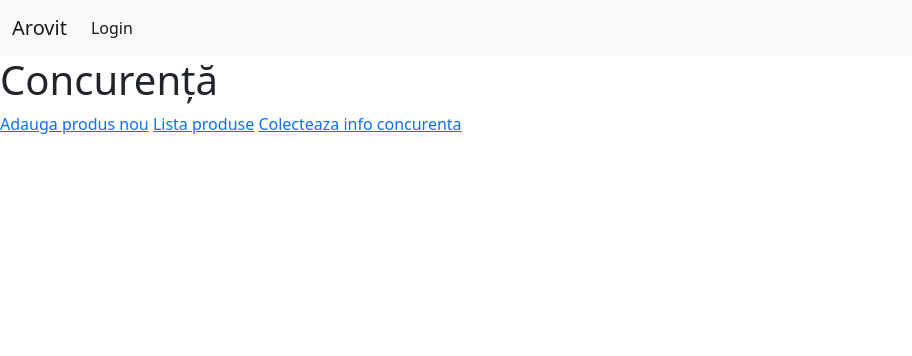
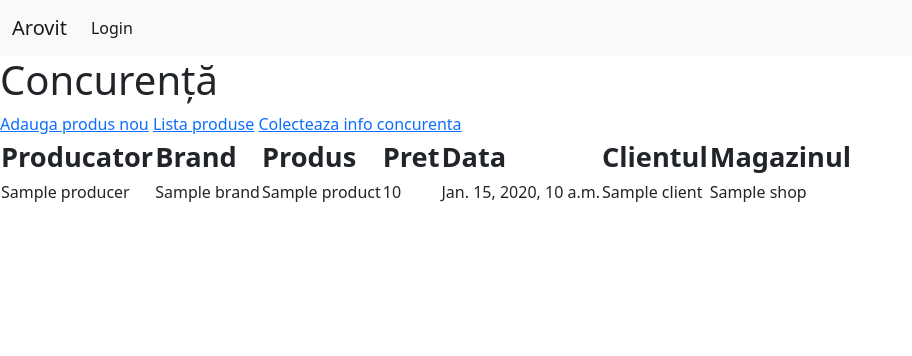
Before and after one commit to radufritea/registru, a Django app: template sales/templates/sales/info_competition.html in a window 1280 px wide. Shown: the top 356 px of the page, without its empty margins (0-912 px from the left). Run offline with Django 4.2, Linux system fonts and the light colour scheme; the template is opened without the code that fills it: most values are stand-ins (such as "Sample title", 1, 10 or a date in 2020).

Commit message:
fixed price info collection

```diff
--- a/sales/models.py
+++ b/sales/models.py
@@ -211,7 +211,7 @@ class ProductInfo(models.Model):
 
 
 class PriceEntry(models.Model):
-	price_value = models.FloatField(null=True)
+	price_value = models.FloatField(null=True, default=0)
 	product = models.ForeignKey(ProductInfo, on_delete=models.CASCADE, related_name='productinfo')
 	agent = models.ForeignKey(Agent, blank=True, null=True, on_delete=models.SET_NULL)
 	client = models.ForeignKey(Client, blank=True, null=True, on_delete=models.SET_NULL, related_name="priceinfo_client")
--- a/sales/templates/sales/info_competition.html
+++ b/sales/templates/sales/info_competition.html
@@ -8,4 +8,42 @@
 <a href="{% url 'sales:productinfo_list' %}">Lista produse</a>
 <a href="{% url 'sales:select_client' %}?source=priceinfo">Colecteaza info concurenta</a>
 
+<section class="row">
+    <div class="col">
+        <table>
+            <thead>
+                <tr>
+                    <th>Producator</th>
+                    <th>Brand</th>
+                    <th>Produs</th>
+                    <th>Pret</th>
+                    <th>Data</th>
+                    <th>Clientul</th>
+                    <th>Magazinul</th>
+                </tr>
+            </thead>
+            <tbody>
+                {% for line in data%}
+                <tr>
+                    <td>{{ line.product.producer }}</td>
+                    <td>{{ line.product.brand }}</td>
+                    <td>{{ line.product.name }}</td>
+                    <td>{{ line.price_value }}</td>
+                    <td>{{ line.date_created }}</td>
+                    <td>{{ line.client }}</td>
+                    <td>{{ line.shop }}</td>
+                </tr>
+                {% endfor %}
+            </tbody>
+        </table>
+    </div>
+</section>
 {% endblock content %}
+
+price_value = models.FloatField(null=True)
+	product = models.ForeignKey(ProductInfo, on_delete=models.CASCADE, related_name='productinfo')
+	agent = models.ForeignKey(Agent, blank=True, null=True, on_delete=models.SET_NULL)
+	client = models.ForeignKey(Client, blank=True, null=True, on_delete=models.SET_NULL, related_name="priceinfo_client")
+	shop = models.ForeignKey(Shop, blank=True, null=True, on_delete=models.SET_NULL, related_name="priceinfo_shop")
+	date_created = models.DateTimeField(default=timezone.now, blank=True)
+	last_modified = m
--- a/sales/templates/sales/priceinfo/priceinfo.html
+++ b/sales/templates/sales/priceinfo/priceinfo.html
@@ -3,7 +3,7 @@
 {% block content %}
 <h1>Aduna date despre concurenta</h1>
 
-<form action="" method="POST">
+<form action="{% url 'sales:priceinfo' shop_id %}" method="POST">
     {% csrf_token %}
     <table>
         <thead>
@@ -22,8 +22,7 @@
                 <td>{{ product.producer }}</td>
                 <td>{{ product.brand }}</td>
                 <td>{{ product.category }}</td>
-                <td><input type="text" name="price_value"></td>
-                <input type="hidden" value="{{ product.id }}">
+                <td><input type="number" id="{{ product.id }}" name="price_value" value="0"></td>
             </tr>
             {% endfor %}
         </tbody>
```
Also changed, not shown: sales/views.py (+11 -6 lines), sales/migrations/0004_alter_priceentry_price_value.py (added).
